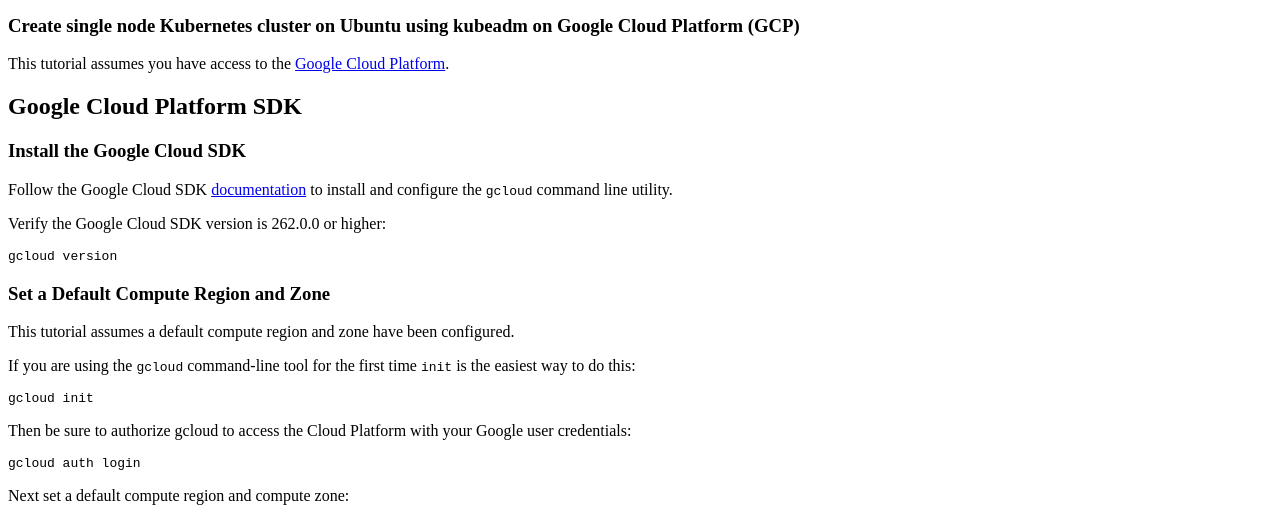
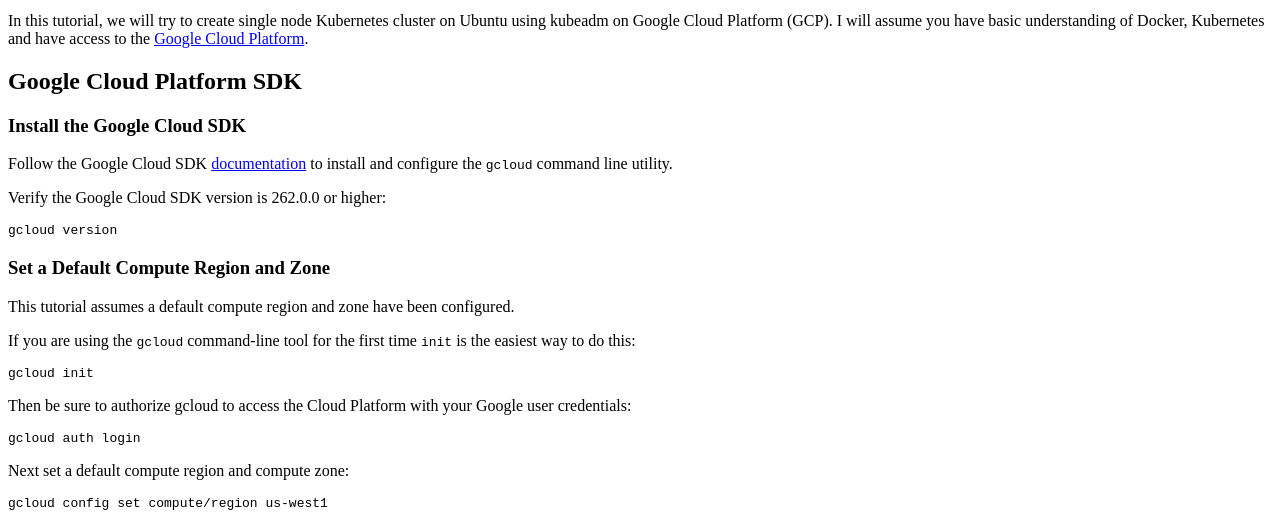
Before and after one commit to sandeepnkulkarni/kubernetes-tutorials, a Jekyll site: the page built from _posts/2020-06-17-single-node-k8s-ubuntu-gcp-kubeadm.md, in a window 1280 px wide and 900 px high, cut to the strip 379-900 px from the top of the window. Built offline with Jekyll 4.4.1, drawn with Linux system fonts in a browser that asks for light colours.

Commit message:
Update 2020-06-17-single-node-k8s-ubuntu-gcp-kubeadm.md

```diff
--- a/_posts/2020-06-17-single-node-k8s-ubuntu-gcp-kubeadm.md
+++ b/_posts/2020-06-17-single-node-k8s-ubuntu-gcp-kubeadm.md
@@ -4,10 +4,8 @@
 date: 2020-06-07 11:00:00 +0530
 ---
 
-
-# Create single node Kubernetes cluster on Ubuntu using kubeadm on Google Cloud Platform (GCP)
-
-This tutorial assumes you have access to the [Google Cloud Platform](https://cloud.google.com).
+In this tutorial, we will try to create single node Kubernetes cluster on Ubuntu using kubeadm on Google Cloud Platform (GCP).
+I will assume you have basic understanding of Docker, Kubernetes and have access to the [Google Cloud Platform](https://cloud.google.com).
 
 ## Google Cloud Platform SDK
 
```
